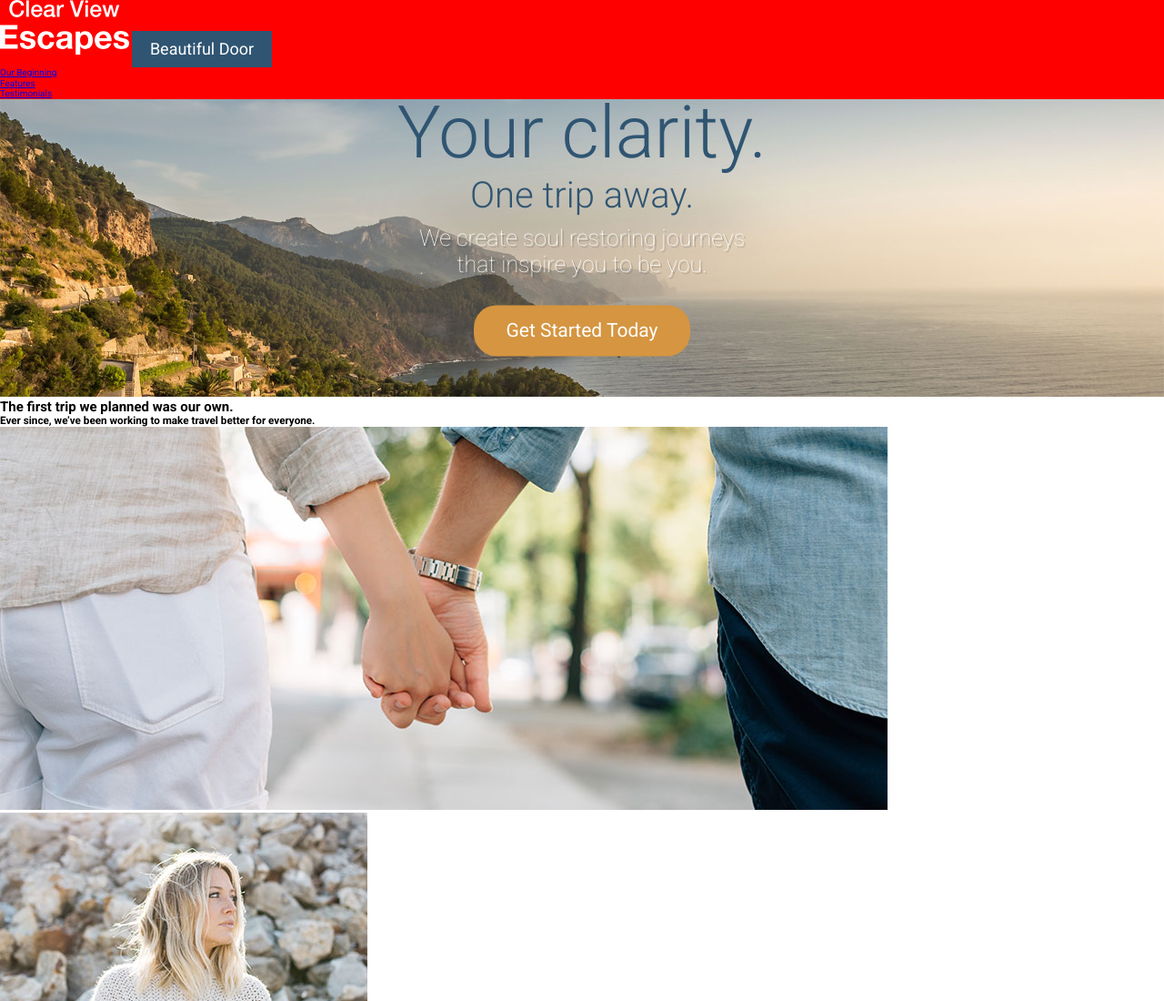
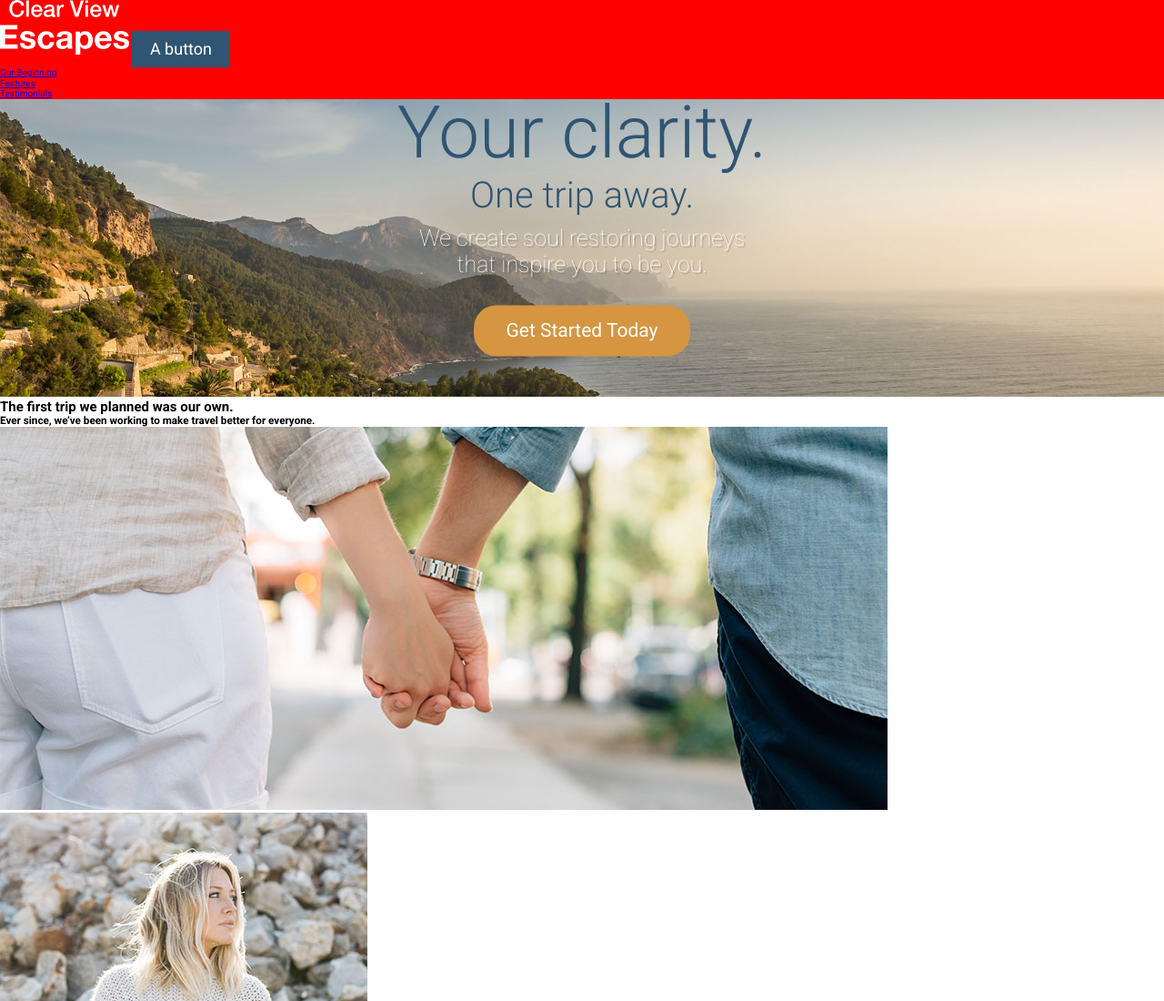
Before and after one commit to talhaimran777/Travel-Agency-Website, a website: page app/index.html in a window 1280 px wide. Shown: the top 1100 px of the page at 91% size. Drawn offline with Linux system fonts and the light colour scheme.

```diff
--- a/app/index.html
+++ b/app/index.html
@@ -12,7 +12,7 @@
 
   <header class = "header">
     <img src="./assets/images/icons/clear-view-escapes.svg" alt="logo">
-    <a class = "btn btn--blue"href="#">Beautiful Door</a>
+    <a class = "btn btn--blue"href="#">A button</a>
     <nav>
       <ul>
         <li><a href="#our-beginning">Our Beginning</a></li>
```
Also changed, not shown: gulpfile.js (+1 -6 lines).
